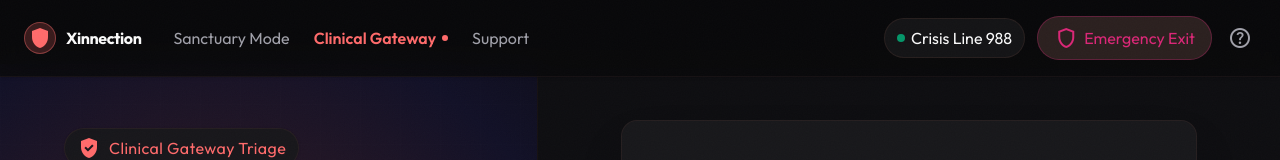
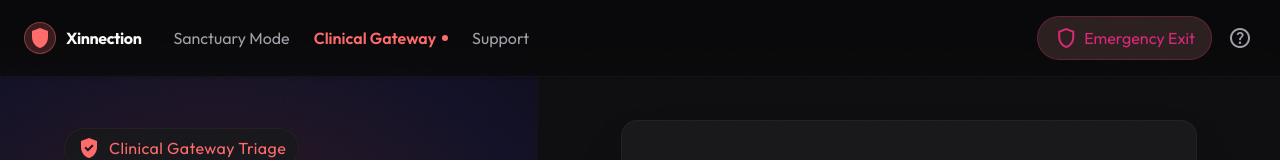
Before and after one commit to Respectus11/Xinnection, a Next.js app: page /en/auth in a window 1280 px wide. Shown: the top 160 px of the page. Built offline with nearby package versions, Linux system fonts and the light colour scheme.

Commit message:
ui: Remove Crisis 988 button from Auth Login view

```diff
--- a/src/components/auth/AuthLoginView.tsx
+++ b/src/components/auth/AuthLoginView.tsx
@@ -116,13 +116,7 @@ export function AuthLoginView() {
         </div>
         {/* Trailing Actions */}
         <div className="flex items-center gap-2 sm:gap-3">
-          <a
-            href="tel:988"
-            className="hidden sm:inline-flex items-center gap-1.5 px-3 py-1.5 rounded-full bg-elevated-onyx/80 border border-surface-container-high/60 text-body-sm font-body-sm text-starlight-white hover:border-muted-silver transition-colors"
-          >
-            <span className="w-2 h-2 rounded-full bg-mint"></span>
-            <span>Crisis Line 988</span>
-          </a>
+
           <button
             onClick={handleEmergencyExit}
             className="flex items-center gap-1.5 px-3.5 sm:px-4 py-2 rounded-full bg-surface-container-high/80 hover:bg-rose/20 text-rose border border-rose/30 text-label font-label transition-colors active:scale-95 duration-150"
```
